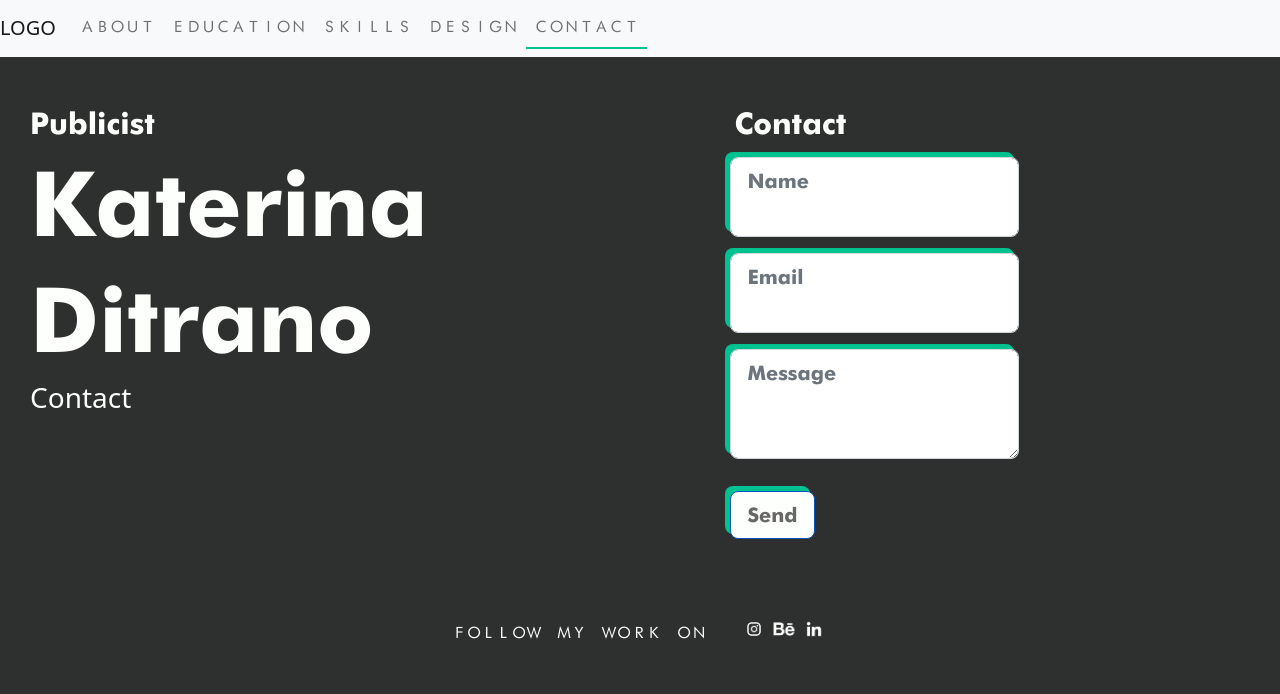
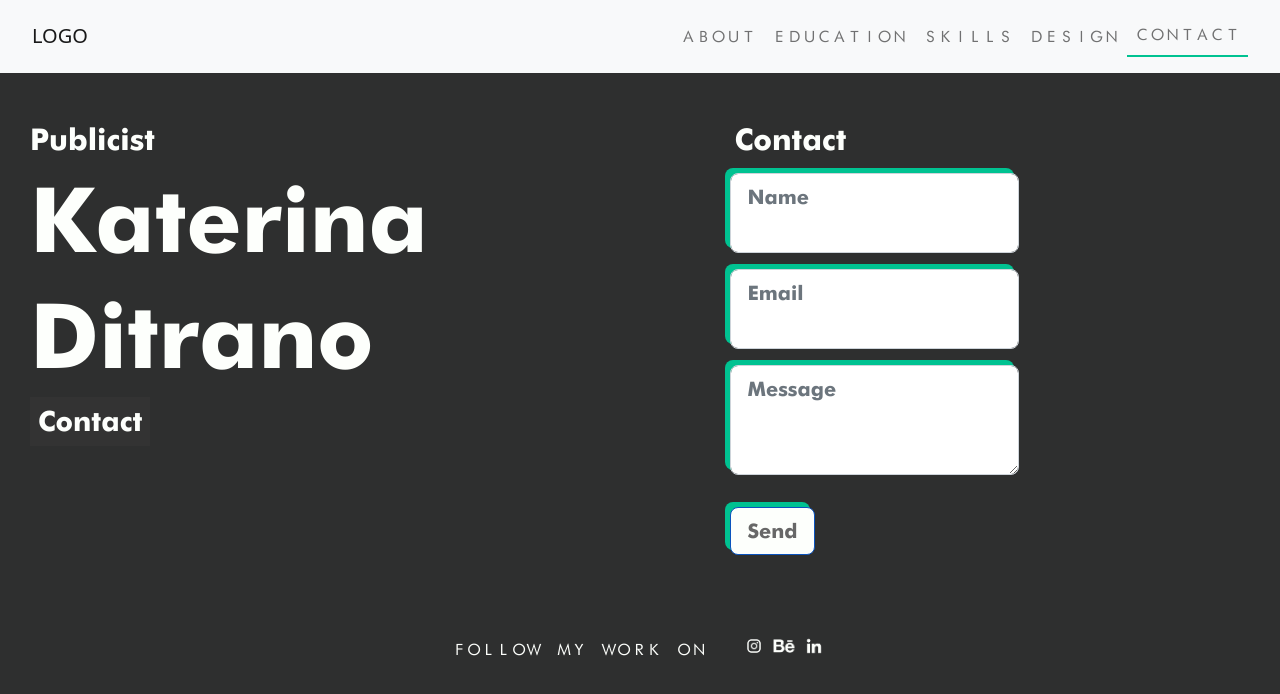
Before and after one commit to Caterina-Ditrano/caterina_ditrano_porfolio, a plain HTML site: page pages/contacto.html in a window 1280 px wide. Drawn offline with nearby package versions, Linux system fonts and the light colour scheme.

Commit message:
segunda-preentrega

```diff
--- a/css/index.css
+++ b/css/index.css
@@ -93,14 +93,28 @@ footer {
 
 #nav {
     margin-bottom: 3rem;
-    justify-content: flex-end;
+    padding: 1rem;
+    display: flex;
+    width: 100%;
+    flex-direction: row;
 }
 
-nav {
-    display: flex;
-    width: 100%;
+.bg-light {
+    background-color: #2E2F2F !important;
+}
+
+.navbar-nav {
     justify-content: flex-end;
     align-items: flex-end;
+    margin-right: 1rem;
+}
+
+.navbar-brand {
+    margin-left: 1rem;
+}
+
+.navbar-collapse {
+justify-content: flex-end;
 }
 
 .nav-logo {
@@ -124,7 +138,7 @@ body header nav ul {
 body header nav ul li {
     text-align: right;
     display: inline-block;
-    justify-content: center;
+    justify-content: flex-end;
     align-items: center;
 }
 
--- a/index.html
+++ b/index.html
@@ -7,31 +7,40 @@
         <link rel="shortcut icon" href="favicon.ico" type="image/x-icon">
         <link rel="stylesheet" href="./css/index.css">
       <!-- CSS only -->
-    <link href="https://cdn.jsdelivr.net/npm/bootstrap@5.2.0-beta1/dist/css/bootstrap.min.css" rel="stylesheet" integrity="sha384-0evHe/X+R7YkIZDRvuzKMRqM+OrBnVFBL6DOitfPri4tjfHxaWutUpFmBp4vmVor" crossorigin="anonymous">
+      <link rel="stylesheet" href="https://cdnjs.cloudflare.com/ajax/libs/animate.css/4.1.1/animate.min.css"/>
+      <link href="https://cdn.jsdelivr.net/npm/bootstrap@5.2.0-beta1/dist/css/bootstrap.min.css" rel="stylesheet" integrity="sha384-0evHe/X+R7YkIZDRvuzKMRqM+OrBnVFBL6DOitfPri4tjfHxaWutUpFmBp4vmVor" crossorigin="anonymous">
         <title>Katerina Ditrano</title>
     </head>
     <body class="background-color">
         <header>
             <nav id="nav" class="navbar navbar-expand-lg navbar-light bg-light">
                 <a class="navbar-brand" href="#">LOGO</a>
-                <button class="navbar-toggler" type="button" data-toggle="collapse" data-target="#navbarSupportedContent" aria-controls="navbarSupportedContent" aria-expanded="false" aria-label="Toggle navigation">
+                <button class="navbar-toggler" type="button" data-bs-toggle="collapse" data-bs-target="#navbarNav" aria-controls="navbarNav" aria-expanded="false" aria-label="Toggle navigation">
                     <span class="navbar-toggler-icon"></span>
                   </button>
-                <div class="collapse navbar-collapse">
+                <div class="collapse navbar-collapse" id="navbarNav">
                     <ul class="navbar-nav">
                         <li class="nav-item active">
                             <a class="nav-link" href="#">ABOUT <span class="sr-only"></span></a>
                         </li>
-                        <li class="nav-item"> <a class="nav-link" href="pages/education.html"> EDUCATION </a> </li>
-                        <li class="nav-item"> <a class="nav-link" href="pages/skills.html">SKILLS</a></li>
-                        <li class="nav-item"> <a class="nav-link" href="pages/design.html">DESIGN</a> </li>
-                        <li class="nav-item"> <a class="nav-link" href="pages/contacto.html">CONTACT</a> </li>
+                        <li class="nav-item">
+                            <a class="nav-link" href="pages/education.html"> EDUCATION </a>
+                        </li>
+                        <li class="nav-item">
+                            <a class="nav-link" href="pages/skills.html">SKILLS</a>
+                        </li>
+                        <li class="nav-item">
+                            <a class="nav-link" href="pages/design.html">DESIGN</a>
+                        </li>
+                        <li class="nav-item">
+                            <a class="nav-link" href="pages/contacto.html">CONTACT</a>
+                        </li>
                     </ul>
                 </div>
             </nav>
         </header>
         <main class="animate__animated animate__fadeInLeftBig">
-                <h1>
+            <h1>
                 Publicist
                 </h1>
                 <h2>
@@ -57,9 +66,15 @@
                 FOLLOW MY WORK ON
             </h3>
             <ul class="icono">
-                <li><a href="https://www.instagram.com/hellmalware/"><img src="imagenes/instagram.png" alt="Instagram" ></a></li>
-                <li><a href="https://www.behance.net/katerinaditrano"><img src="imagenes/behance.png" alt="Behance"></a></li>
-                <li><a href="https://www.linkedin.com/in/caterina-ditrano/"><img src="imagenes/linkedin.png" alt="Linkedin" ></a></li>
+                <li>
+                    <a href="https://www.instagram.com/hellmalware/"><img src="imagenes/instagram.png" alt="Instagram" ></a>
+                </li>
+                <li>
+                    <a href="https://www.behance.net/katerinaditrano"><img src="imagenes/behance.png" alt="Behance"></a>
+                </li>
+                <li>
+                    <a href="https://www.linkedin.com/in/caterina-ditrano/"><img src="imagenes/linkedin.png" alt="Linkedin" ></a>
+                </li>
             </ul>
         </footer>
         <script src="https://cdn.jsdelivr.net/npm/bootstrap@5.2.0-beta1/dist/js/bootstrap.bundle.min.js" integrity="sha384-pprn3073KE6tl6bjs2QrFaJGz5/SUsLqktiwsUTF55Jfv3qYSDhgCecCxMW52nD2" crossorigin="anonymous"></script>
--- a/pages/contacto.html
+++ b/pages/contacto.html
@@ -16,18 +16,26 @@
         <header>
             <nav id="nav" class="navbar navbar-expand-lg navbar-light bg-light">
                 <a class="navbar-brand" href="#">LOGO</a>
-                <button class="navbar-toggler" type="button" data-toggle="collapse" data-target="#navbarSupportedContent" aria-controls="navbarSupportedContent" aria-expanded="false" aria-label="Toggle navigation">
+                <button class="navbar-toggler" type="button" data-bs-toggle="collapse" data-bs-target="#navbarNav" aria-controls="navbarNav" aria-expanded="false" aria-label="Toggle navigation">
                     <span class="navbar-toggler-icon"></span>
                   </button>
-                <div class="collapse navbar-collapse">
+                <div class="collapse navbar-collapse" id="navbarNav">
                     <ul class="navbar-nav">
                         <li class="nav-item">
                             <a class="nav-link" href="../index.html">ABOUT</a>
                         </li>
-                        <li class="nav-item"> <a class="nav-link" href="../pages/education.html"> EDUCATION </a> </li>
-                        <li class="nav-item"> <a class="nav-link" href="../pages/skills.html">SKILLS</a></li>
-                        <li class="nav-item"> <a class="nav-link" href="../pages/design.html">DESIGN</a> </li>
-                        <li class="nav-item active"> <a class="nav-link" href="../pages/contacto.html">CONTACT <span class="sr-only"></span></a> </li>
+                        <li class="nav-item">
+                            <a class="nav-link" href="../pages/education.html"> EDUCATION </a>
+                        </li>
+                        <li class="nav-item">
+                            <a class="nav-link" href="../pages/skills.html">SKILLS</a>
+                        </li>
+                        <li class="nav-item">
+                            <a class="nav-link" href="../pages/design.html">DESIGN</a>
+                        </li>
+                        <li class="nav-item active">
+                            <a class="nav-link" href="../pages/contacto.html">CONTACT<span class="sr-only"></span></a>
+                        </li>
                     </ul>
                 </div>
             </nav>
@@ -42,7 +50,7 @@
             <h2>
             Ditrano
             </h2>
-            <h3>Contact</h3>
+            <h3 class="subtitle">Contact</h3>
         </main>
         <aside class="animate__animated animate__slideInDown">
                 <form class="form">
@@ -57,15 +65,20 @@
                     <textarea input id="form-style" class="form-control form-control-lg"  name="message" placeholder="Message"></textarea>
 
                     <input id="form-button" a href="#" class="btn btn-primary btn-lg active" role="button" aria-pressed="true" id  type="submit" value="Send">
-
                 </form>
         </aside>
         <footer class="animate__animated animate__fadeInUp">
             <h3>FOLLOW MY WORK ON</h3>
             <ul class="icono">
-                <li><a href="https://www.instagram.com/hellmalware/"><img src="../imagenes/instagram.png" alt="Instagram" ></a></li>
-                <li><a href="https://www.behance.net/katerinaditrano"><img src="../imagenes/behance.png" alt="Behance"></a></li>
-                <li><a href="https://www.linkedin.com/in/caterina-ditrano/"><img src="../imagenes/linkedin.png" alt="Linkedin" ></a></li>
+                <li>
+                    <a href="https://www.instagram.com/hellmalware/"><img src="../imagenes/instagram.png" alt="Instagram" ></a>
+                </li>
+                <li>
+                    <a href="https://www.behance.net/katerinaditrano"><img src="../imagenes/behance.png" alt="Behance"></a>
+                </li>
+                <li>
+                    <a href="https://www.linkedin.com/in/caterina-ditrano/"><img src="../imagenes/linkedin.png" alt="Linkedin" ></a>
+                </li>
             </ul>
         </footer>
         <script src="https://cdn.jsdelivr.net/npm/bootstrap@5.2.0-beta1/dist/js/bootstrap.bundle.min.js" integrity="sha384-pprn3073KE6tl6bjs2QrFaJGz5/SUsLqktiwsUTF55Jfv3qYSDhgCecCxMW52nD2" crossorigin="anonymous"></script>
```
